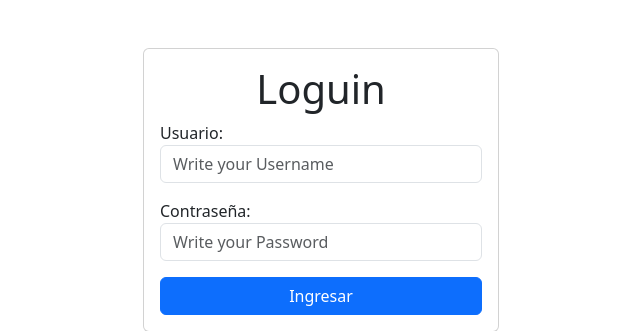
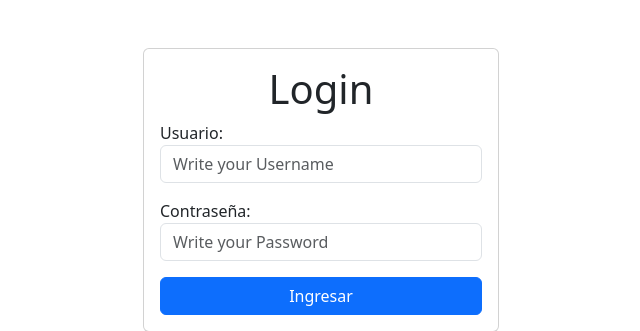
Before and after one commit to ERAF-2407/sys_adm_inmgur, a Django app: page /signin/ in a window 1280 px wide. Shown: the part 56-387 px from the top of the page, without its empty margins (319-959 px from the left). Run offline with Django 4.2, Linux system fonts and the light colour scheme.

Commit message:
Update signin.html

```diff
--- a/register/templates/signin.html
+++ b/register/templates/signin.html
@@ -6,7 +6,7 @@
   <div class="row">
     <section class="col-md-4 offset-md-4 mt-5">
       <form action="/signin/" method="POST" class="card card-body">
-        <h1 class="text-center">Loguin</h1>
+        <h1 class="text-center">Login</h1>
         {{error}}
         {% csrf_token %}
         <div class="mb-3">
```
